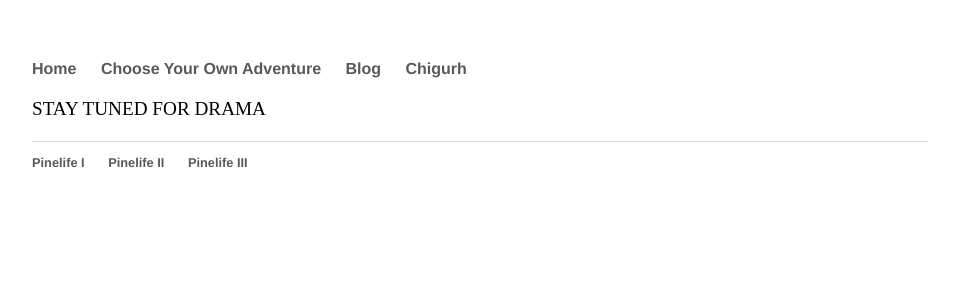
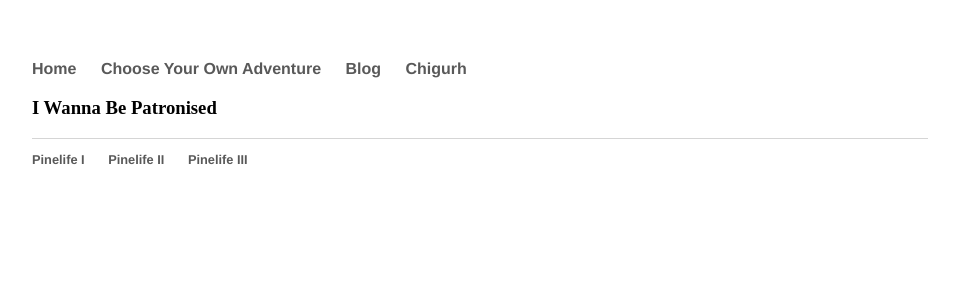
Before and after one commit to Pinelife/pinelife.github.io, a Jekyll site: the page built from Hellhole/excitingevent1.html, in a window 1280 px wide. Shown: the top 300 px of the page, without its empty margins (160-1119 px from the left). Built offline with Jekyll 4.4.1, drawn with Linux system fonts in a browser that asks for light colours.

Commit message:
Update excitingevent1.html

```diff
--- a/Hellhole/excitingevent1.html
+++ b/Hellhole/excitingevent1.html
@@ -2,5 +2,5 @@
 layout: default
 title: Pinelife
 ---
-
-<p>STAY TUNED FOR DRAMA</p>
+<h3>I Wanna Be Patronised</h3>
+<p></p>
```
